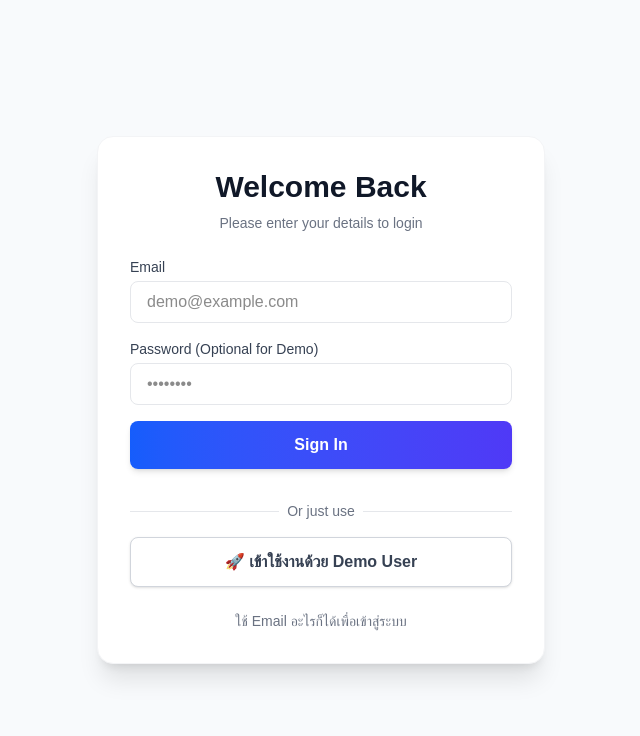
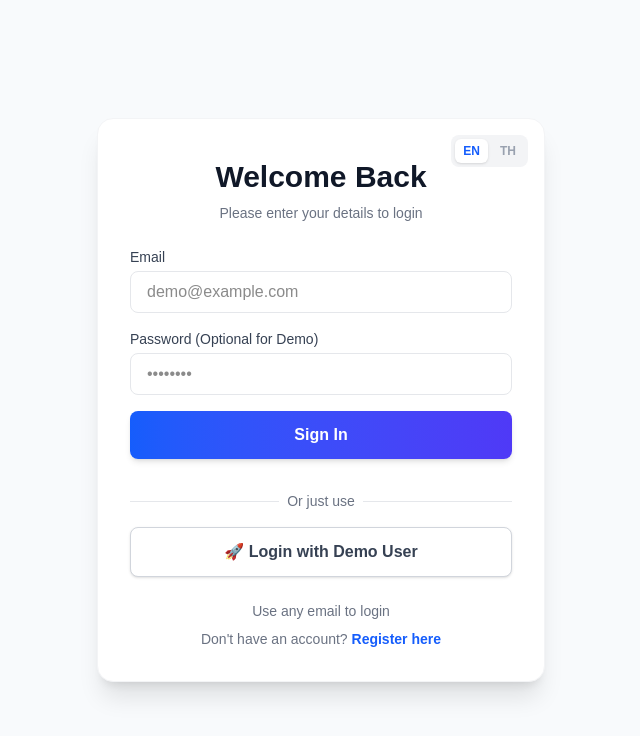
Before and after one commit to natthakit312/bmi, a Next.js app: page /login in a window 1280 px wide. Shown: the top 736 px of the page, without its empty margins (319-959 px from the left). Built offline with nearby package versions, Linux system fonts and the light colour scheme.

Commit message:
Add user authentication with registration, language switcher, and BMI trend graph

```diff
--- a/src/components/auth/login-form.tsx
+++ b/src/components/auth/login-form.tsx
@@ -7,10 +7,41 @@ import Link from "next/link";
 
 export default function LoginForm() {
   const router = useRouter();
+  const [lang, setLang] = useState<"en" | "th">("en");
   const [email, setEmail] = useState("");
   const [password, setPassword] = useState("");
   const [error, setError] = useState("");
   const [loading, setLoading] = useState(false);
+
+  // Translations
+  const t = {
+    en: {
+      title: "Welcome Back",
+      subtitle: "Please enter your details to login",
+      email: "Email",
+      password: "Password (Optional for Demo)",
+      signIn: "Sign In",
+      signingIn: "Signing in...",
+      or: "Or just use",
+      demoBtn: "🚀 Login with Demo User",
+      note: "Use any email to login",
+      error: "Invalid email or password",
+      errorGeneric: "An unexpected error occurred"
+    },
+    th: {
+      title: "ยินดีต้อนรับกลับ",
+      subtitle: "กรุณากรอกข้อมูลเพื่อเข้าสู่ระบบ",
+      email: "อีเมล",
+      password: "รหัสผ่าน (ไม่ต้องใส่ก็ได้)",
+      signIn: "เข้าสู่ระบบ",
+      signingIn: "กำลังเข้าสู่ระบบ...",
+      or: "หรือ",
+      demoBtn: "🚀 เข้าใช้งานด้วย Demo User",
+      note: "ใช้ Email อะไรก็ได้เพื่อเข้าสู่ระบบ",
+      error: "อีเมลหรือรหัสผ่านไม่ถูกต้อง",
+      errorGeneric: "เกิดข้อผิดพลาดที่ไม่คาดคิด"
+    }
+  };
 
   const handleSubmit = async (e: React.FormEvent) => {
     e.preventDefault();
@@ -18,30 +49,60 @@ export default function LoginForm() {
     setLoading(true);
 
     try {
+      // Client-side validation: Check if user exists in localStorage
+      if (email && email !== "demo@example.com") {
+        const usersRaw = localStorage.getItem("registered_users") || "[]";
+        const users = JSON.parse(usersRaw);
+        const userExists = users.find((u: any) => u.email === email && u.password === password);
+
+        if (!userExists) {
+          setError(lang === "en"
+            ? "User not found. Please register first or use demo account."
+            : "ไม่พบผู้ใช้นี้ กรุณาลงทะเบียนก่อนหรือใช้บัญชี Demo");
+          setLoading(false);
+          return;
+        }
+      }
+
       const result = await signIn("credentials", {
-        email,
-        password,
+        email: email || "demo@example.com",
+        password: password || "demo",
         redirect: false,
       });
 
       if (result?.error) {
-        setError("Invalid email or password");
+        setError(t[lang].error);
       } else {
         router.push("/");
         router.refresh();
       }
     } catch (err) {
-      setError("An unexpected error occurred");
+      setError(t[lang].errorGeneric);
     } finally {
       setLoading(false);
     }
   };
 
   return (
-    <div className="w-full max-w-md p-8 space-y-6 bg-white rounded-2xl shadow-xl border border-gray-100">
-      <div className="text-center">
-        <h1 className="text-3xl font-bold text-gray-900">Welcome Back</h1>
-        <p className="mt-2 text-sm text-gray-500">Please enter your details to login</p>
+    <div className="w-full max-w-md p-8 space-y-6 bg-white rounded-2xl shadow-xl border border-gray-100 relative">
+      <div className="absolute top-4 right-4 flex gap-1 bg-gray-100 p-1 rounded-lg">
+         <button
+           onClick={() => setLang("en")}
+           className={`px-2 py-1 text-xs font-bold rounded-md transition-all ${lang === 'en' ? 'bg-white shadow text-blue-600' : 'text-gray-400 hover:text-gray-600'}`}
+         >
+           EN
+         </button>
+         <button
+           onClick={() => setLang("th")}
+           className={`px-2 py-1 text-xs font-bold rounded-md transition-all ${lang === 'th' ? 'bg-white shadow text-blue-600' : 'text-gray-400 hover:text-gray-600'}`}
+         >
+           TH
+         </button>
+      </div>
+
+      <div className="text-center mt-2">
+        <h1 className="text-3xl font-bold text-gray-900">{t[lang].title}</h1>
+        <p className="mt-2 text-sm text-gray-500">{t[lang].subtitle}</p>
       </div>
 
       <form onSubmit={handleSubmit} className="space-y-4">
@@ -52,7 +113,7 @@ export default function LoginForm() {
         )}
 
         <div>
-          <label className="block text-sm font-medium text-gray-700 mb-1">Email</label>
+          <label className="block text-sm font-medium text-gray-700 mb-1">{t[lang].email}</label>
           <input
             type="email"
             value={email}
@@ -63,7 +124,7 @@ export default function LoginForm() {
         </div>
 
         <div>
-          <label className="block text-sm font-medium text-gray-700 mb-1">Password (Optional for Demo)</label>
+          <label className="block text-sm font-medium text-gray-700 mb-1">{t[lang].password}</label>
           <input
             type="password"
             value={password}
@@ -78,7 +139,7 @@ export default function LoginForm() {
           disabled={loading}
           className="w-full py-3 px-4 bg-gradient-to-r from-blue-600 to-indigo-600 hover:from-blue-700 hover:to-indigo-700 text-white font-semibold rounded-lg shadow-md transition-all active:scale-95 disabled:opacity-70"
         >
-          {loading ? "Signing in..." : "Sign In"}
+          {loading ? t[lang].signingIn : t[lang].signIn}
         </button>
 
         <div className="relative my-4">
@@ -86,7 +147,7 @@ export default function LoginForm() {
             <div className="w-full border-t border-gray-200"></div>
           </div>
           <div className="relative flex justify-center text-sm">
-            <span className="px-2 bg-white text-gray-500">Or just use</span>
+            <span className="px-2 bg-white text-gray-500">{t[lang].or}</span>
           </div>
         </div>
 
@@ -103,12 +164,18 @@ export default function LoginForm() {
           disabled={loading}
           className="w-full py-3 px-4 bg-white border border-gray-300 text-gray-700 font-semibold rounded-lg shadow-sm hover:bg-gray-50 transition-all active:scale-95 disabled:opacity-70 flex items-center justify-center gap-2"
         >
-          🚀 เข้าใช้งานด้วย Demo User
+          {t[lang].demoBtn}
         </button>
       </form>
 
       <div className="text-center text-sm text-gray-500">
-        <p>ใช้ Email อะไรก็ได้เพื่อเข้าสู่ระบบ</p>
+        <p className="mb-2">{t[lang].note}</p>
+        <p>
+          {lang === "en" ? "Don't have an account? " : "ยังไม่มีบัญชี? "}
+          <Link href="/register" className="font-semibold text-blue-600 hover:underline">
+            {lang === "en" ? "Register here" : "ลงทะเบียนที่นี่"}
+          </Link>
+        </p>
       </div>
     </div>
   );
--- a/src/components/auth/register-form.tsx
+++ b/src/components/auth/register-form.tsx
@@ -19,6 +19,22 @@ export default function RegisterForm() {
     setLoading(true);
 
     try {
+      // Save to localStorage
+      const usersRaw = localStorage.getItem("registered_users") || "[]";
+      const users = JSON.parse(usersRaw);
+
+      // Check if user already exists
+      const existingUser = users.find((u: any) => u.email === email);
+      if (existingUser) {
+        setError("User with this email already exists");
+        setLoading(false);
+        return;
+      }
+
+      // Add new user
+      users.push({ email, password, name });
+      localStorage.setItem("registered_users", JSON.stringify(users));
+
       const res = await fetch("/api/register", {
         method: "POST",
         headers: { "Content-Type": "application/json" },
--- a/src/components/bmi-report.tsx
+++ b/src/components/bmi-report.tsx
@@ -114,6 +114,51 @@ export default function BmiReport() {
         </div>
       </div>
 
+      <div className="p-4 border-b border-gray-100">
+        <h3 className="text-xs font-bold text-gray-400 uppercase tracking-widest mb-4">BMI Trend Analysis</h3>
+
+        {/* Simple CSS Bar Chart */}
+        <div className="h-64 flex items-end gap-2 sm:gap-4 font-mono text-xs">
+          {data.length === 0 ? (
+             <div className="w-full h-full flex items-center justify-center text-gray-300">
+               No data to display graph
+             </div>
+          ) : (
+            data.map((item) => {
+              // Calculate height percentage based on BMI (max 40 for scale)
+              // Normal BMI is ~18-25. Let's say max scale is 35.
+              const bmi = item.sumBmi / item.count;
+              const heightPercent = Math.min((bmi / 35) * 100, 100);
+
+              // Color based on BMI
+              let barColor = "bg-slate-300";
+              if (bmi < 18.5) barColor = "bg-blue-300";
+              else if (bmi < 25) barColor = "bg-green-400";
+              else if (bmi < 30) barColor = "bg-orange-300";
+              else barColor = "bg-red-400";
+
+              return (
+                <div key={item.key} className="flex-1 flex flex-col items-center gap-2 group cursor-pointer relative">
+                   <div className="w-full flex-1 flex items-end bg-slate-50 rounded-t-lg relative overflow-hidden">
+                      <div
+                        className={`w-full ${barColor} rounded-t-md transition-all duration-500 ease-out group-hover:opacity-80`}
+                        style={{ height: `${heightPercent}%` }}
+                      >
+                         <div className="absolute -top-8 left-1/2 -translate-x-1/2 bg-gray-900 text-white text-[10px] px-2 py-1 rounded opacity-0 group-hover:opacity-100 transition-opacity whitespace-nowrap z-10">
+                            BMI: {bmi.toFixed(1)}
+                         </div>
+                      </div>
+                   </div>
+                   <div className="text-[10px] text-gray-400 truncate w-full text-center rotate-0">
+                      {item.label}
+                   </div>
+                </div>
+              );
+            })
+          )}
+        </div>
+      </div>
+
       <div className="overflow-x-auto">
         <table className="w-full text-left">
           <thead className="bg-slate-50 border-b border-gray-100">
--- a/src/lib/auth.ts
+++ b/src/lib/auth.ts
@@ -13,13 +13,31 @@ export const { handlers, auth, signIn, signOut } = NextAuth({
         password: { label: "Password", type: "password" },
       },
       async authorize(credentials) {
-        // Simple mock login: allow any email, default to demo
-        const email = (credentials?.email as string) || "demo@example.com";
-        return {
-          id: "user-" + Math.random().toString(36).slice(2, 7),
-          email: email,
-          name: email.split('@')[0],
-        };
+        // Check if user exists in localStorage (client-side validation will happen in login form)
+        // For server-side, we'll accept the credential and let client handle validation
+        const email = (credentials?.email as string) || "";
+        const password = (credentials?.password as string) || "";
+
+        // Special demo user always works
+        if (email === "demo@example.com") {
+          return {
+            id: "demo-user",
+            email: "demo@example.com",
+            name: "Demo User",
+          };
+        }
+
+        // For other users, we trust that client-side validation happened
+        // (since we can't access localStorage from server-side Next.js)
+        if (email && password) {
+          return {
+            id: "user-" + Math.random().toString(36).slice(2, 7),
+            email: email,
+            name: email.split('@')[0],
+          };
+        }
+
+        return null;
       },
     }),
   ],
```
